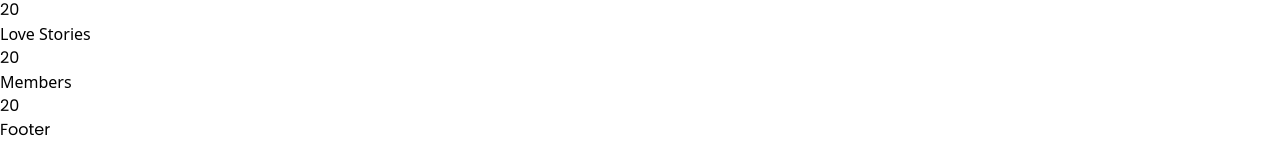
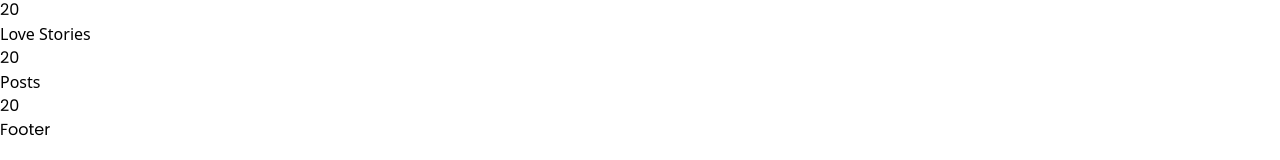
Before and after one commit to TeamProjectsReact/Dating-Aite, a React (Vite) app in the folder client/: page / in a window 1280 px wide. Shown: the part 436-596 px from the top of the page. Built offline with nearby package versions, Linux system fonts and the light colour scheme; a web font is replaced by a local one.

Commit message:
Update HomePage.jsx
Co-Authored-By: JehanKandy  <jehankandy@gmail.com>
Co-Authored-By: Anupa Gamage <125038143+Anupa1998@users.noreply.github.com>

```diff
--- a/client/src/comportments/HomePage/HomePage.jsx
+++ b/client/src/comportments/HomePage/HomePage.jsx
@@ -22,7 +22,7 @@ const HomePage = () => {
       {name: "Members", value: "20", icon: ""},
       {name: "Datings", value: "20", icon: ""},
       {name: "Love Stories", value: "20", icon: ""},
-      {name: "Members", value: "20", icon: ""}
+      {name: "Posts", value: "20", icon: ""}
     ]
 
   return (
```
